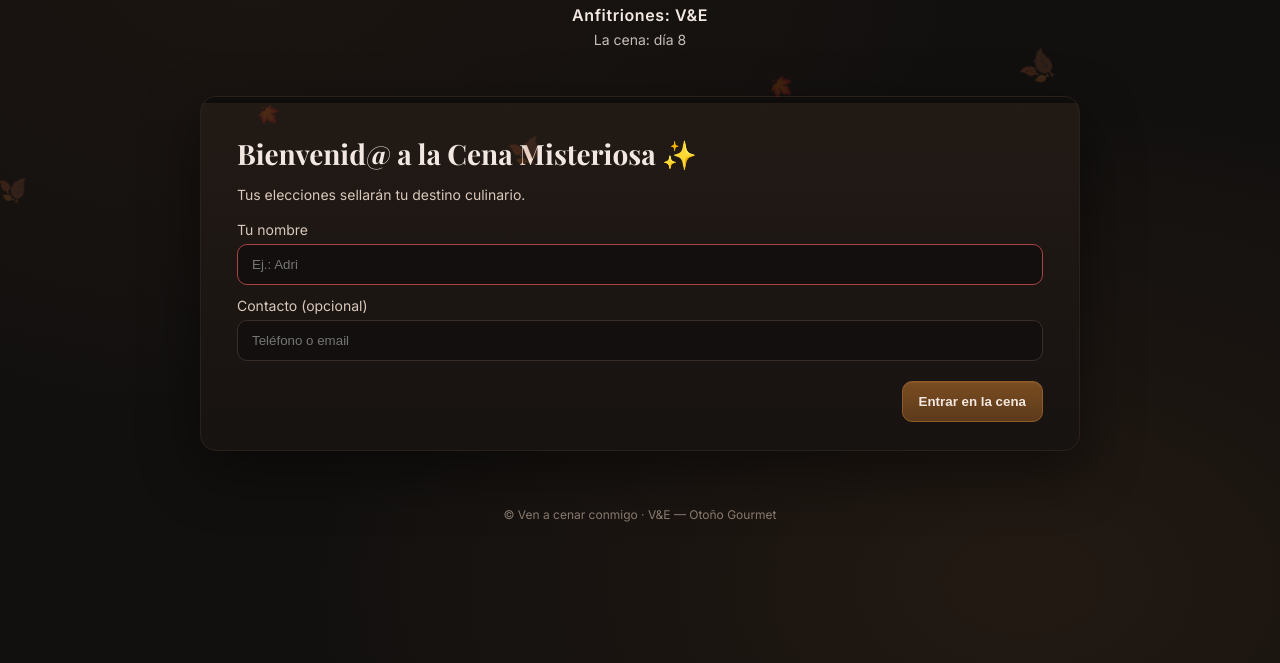
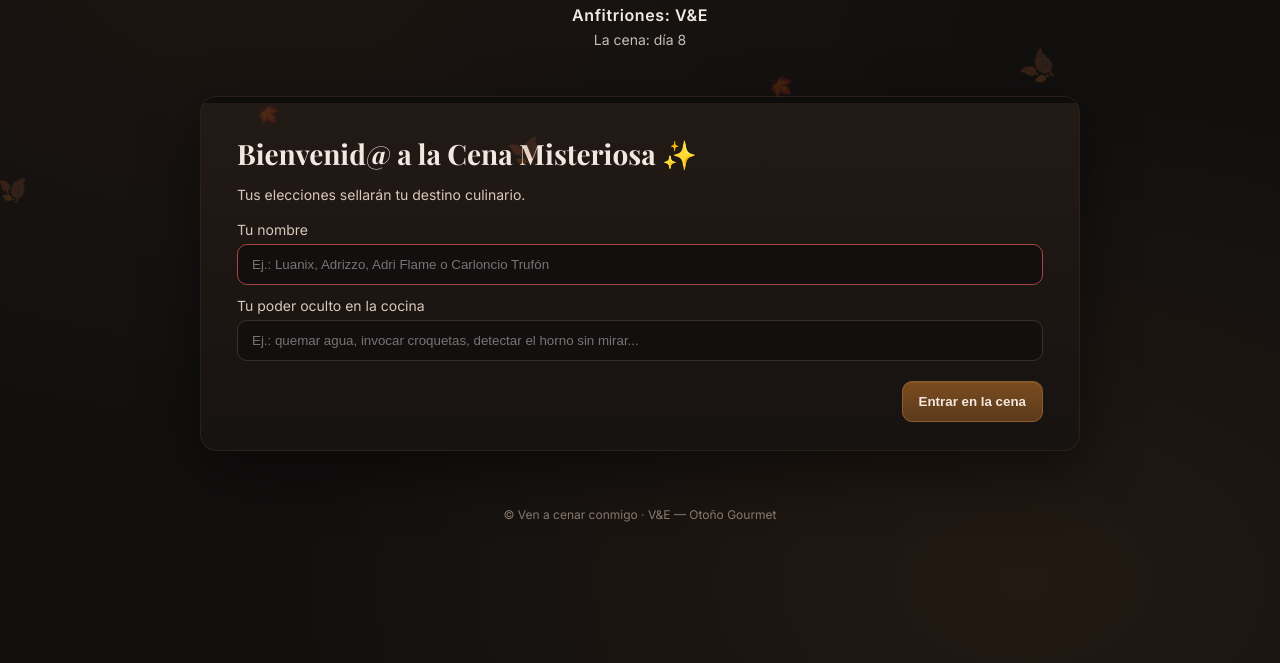
Before and after one commit to EliMateos/autumn-taste-invitation, a plain HTML site: page index.html in a window 1280 px wide. Shown: the part 137-800 px from the top of the page. Drawn offline with nearby package versions, Linux system fonts and the light colour scheme.

Commit message:
feat: enhance user input fields with detailed placeholders and new power description

```diff
--- a/index.html
+++ b/index.html
@@ -109,12 +109,13 @@
         <p class="q-help">Tus elecciones sellarán tu destino culinario.</p>
         <div class="field">
           <label for="nombre">Tu nombre</label>
-          <input id="nombre" placeholder="Ej.: Adri" required />
+          <input id="nombre" placeholder="Ej.: Luanix, Adrizzo, Adri Flame o Carloncio Trufón" required />
         </div>
         <div class="field">
-          <label for="contacto">Contacto (opcional)</label>
-          <input id="contacto" placeholder="Teléfono o email" />
+          <label for="poder">Tu poder oculto en la cocina</label>
+          <input id="poder" name="poder" placeholder="Ej.: quemar agua, invocar croquetas, detectar el horno sin mirar..." />
         </div>
+
         <div class="actions">
           <button class="btn primary" id="startBtn">Entrar en la cena</button>
         </div>
```
